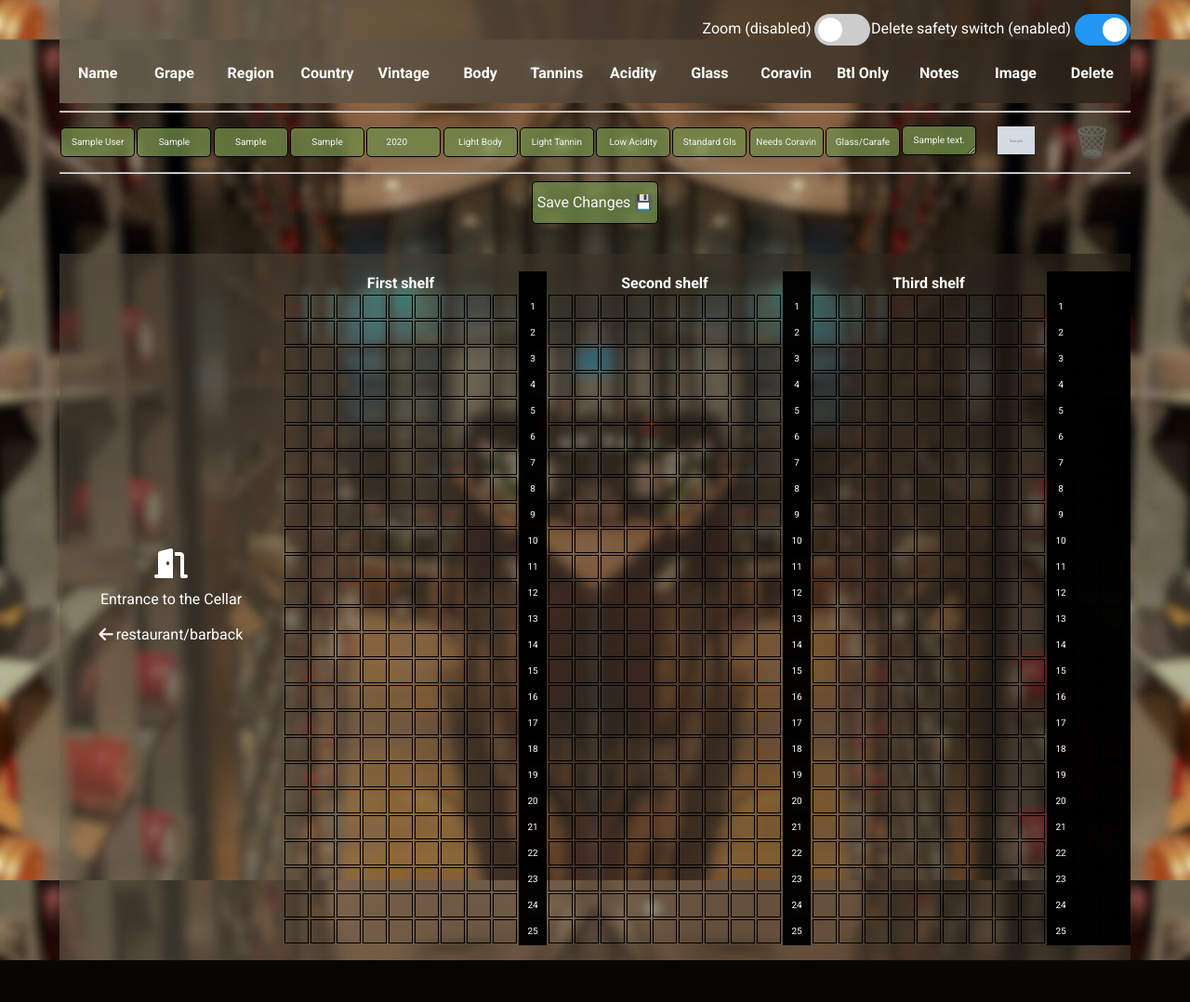
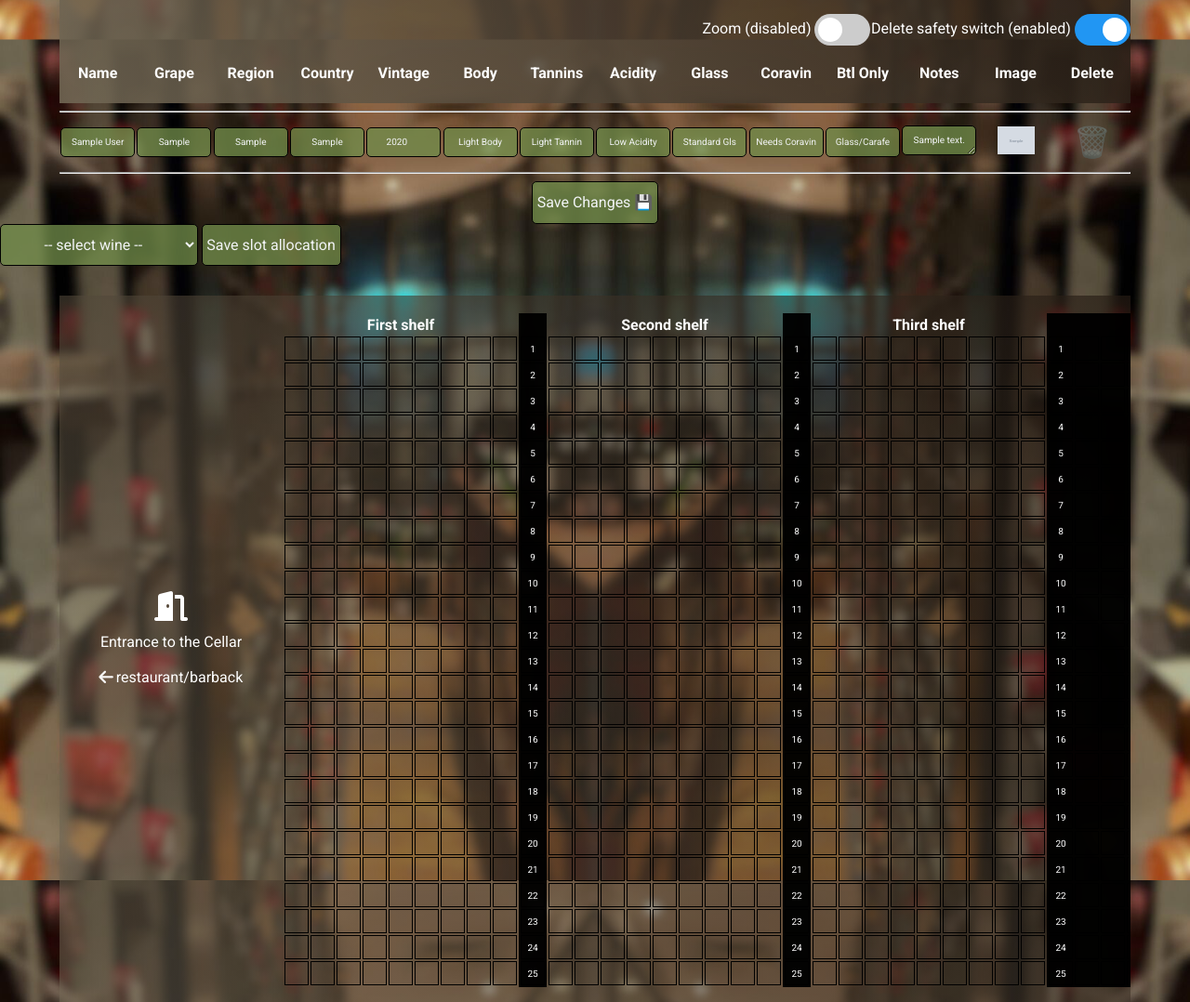
Before and after one commit to PawelKrezel/WineFinder, a Django app: page /add-new-wine/ in a window 1280 px wide. Shown: the part 878-1956 px from the top of the page at 93% size. Before the commit the page ends 1911 px from the top, so only its background shows below. Run offline with Django 5.2, Linux system fonts and the light colour scheme; a user stored in the database is signed in; tables that the repository leaves empty hold one stand-in row (values such as "Sample post"); grey boxes marked "Sample" are stand-in pictures; lists and menus that the app fills with data are empty; parts of the project's set-up code (start-up, migrations or seed data) failed here and were passed over; some libraries are stand-ins or nearby versions.

Commit message:
bare minimum functionality implemented for mapping wines. Had to change the models. Seems to work fine but I'm annoyed with it

```diff
--- a/wineadmin/models.py
+++ b/wineadmin/models.py
@@ -2,18 +2,6 @@ from django.db import models
 import uuid
 
 # Create your models here.
-class Slot(models.Model):
-    id = models.CharField(
-        max_length=20,
-        primary_key=True,
-        help_text="follows column-row-shelf format, for example 2-1-s1 means column 2, row 1, first shelf"
-    )
-    occupied = models.BooleanField(
-        default=False
-    )
-
-    def __str__(self):
-        return f"{self.id} occupied:{self.occupied}"
 
 class Wine(models.Model):
     id = models.UUIDField(
@@ -69,12 +57,24 @@ class Wine(models.Model):
     sommNotes = models.TextField(blank=True, null=True)
     imageURL = models.URLField(blank=True, null=True)
 
-    shelves = models.ManyToManyField(
-        Slot,
-        related_name="wines",
+    def __str__(self):
+        return f"{self.wine_name} {self.grape} ({self.vintage})"
+
+class Slot(models.Model):
+    id = models.CharField(
+        max_length=20,
+        primary_key=True,
+        help_text="follows column-row-shelf format, for example c2-r1-s1 means column 2, row 1, first shelf"
+    )
+    wine = models.ForeignKey(
+        Wine,
+        null=True,
         blank=True,
-        help_text="Slots where this wine is stored."
+        on_delete=models.SET_NULL,
+        related_name="slots"
     )
 
     def __str__(self):
-        return f"{self.wine_name} {self.grape} ({self.vintage})"
+        if self.wine:
+            return f"{self.id} -> {self.wine}"
+        return f"{self.id} [unallocated]"
--- a/wineadmin/static/wineadmin/css/cellar-map.css
+++ b/wineadmin/static/wineadmin/css/cellar-map.css
@@ -30,3 +30,15 @@
     vertical-align: middle;
     min-width: 15em;
 }
+.cellar-map-input{
+    display:none;
+}
+
+.shelfSlot label{
+    cursor:pointer;
+    display: block;
+    width: 100%;
+    height: 100%;
+    font-size: 1em;
+    line-height: 100%;
+}
--- a/wineadmin/static/wineadmin/js/draw-cellar.js
+++ b/wineadmin/static/wineadmin/js/draw-cellar.js
@@ -14,8 +14,33 @@ function drawShelf(width, height, shelfID, headerContent=" <br> ", addHeader=tru
                     msg = y;
                 }else{msg=""}
             }
-        cellID = `${x}-${y}-${shelfID}`;
-        htmlCode += `<td class="shelfSlot" id="${cellID}" value="${cellID}" title="${cellID}">${msg}</td>`;
+        // follows the column-row-shelf pattern
+        cellID = `c${x}-r${y}-${shelfID}`;
+        // html for actual slots will contain an input needed for wine allocation
+        if(shelfID.slice(0, 1) == "s"){
+
+            var display = msg;
+            var title = cellID;
+
+            if(typeof slotMap !== "undefined"){
+                if(slotMap[cellID]){
+                    display = "X";
+                    title = slotMap[cellID];
+                }
+            }
+
+            htmlCode += `<td class="shelfSlot" id="${cellID}" title="${title}">
+            <label for="input-${cellID}" class="cellar-map-label">${display}</label>
+            <input type="checkbox" name="slots" value="${cellID}" id="input-${cellID}" class="cellar-map-input">
+            </td>`;
+
+
+        }// html for non-slot cells (walls of the cellar) needs to be more simple
+        else{
+            htmlCode += `<td class="shelfSlot" id="${cellID}" value="${cellID}" title="${cellID}">${msg}</td>`;
+        }
+
+
         }
         htmlCode += `</tr>`;
     }
@@ -37,6 +62,27 @@ function drawCellar(){
     document.getElementById("g3-container").innerHTML = drawShelf(7, 25, "g3", "<br>", true, true);
     document.getElementById("g4-container").innerHTML = drawShelf(13, 25, "g4", "Curve Leading to the bar", true, true);
     document.getElementById("g5-container").innerHTML = drawShelf(1, 25, "g5", "<br>", true, true);
-    setEventListenersForAllCells()
+    setEventListenersForAllCells();
 }
 drawCellar();
+
+function setEventListenersForAllCells(){
+
+    var inputs = document.getElementsByClassName("cellar-map-input");
+    for (var i = 0; i < inputs.length; i++){
+
+        inputs[i].addEventListener("click", function(){
+
+            var cell = this.parentElement;
+
+            if(this.checked){
+                cell.style.backgroundColor = "#8c0808";
+            } else{
+                cell.style.backgroundColor = "";
+            }
+
+        });
+
+    }
+
+}
--- a/wineadmin/templates/wineadmin/cellar-map-editable.html
+++ b/wineadmin/templates/wineadmin/cellar-map-editable.html
@@ -3,6 +3,24 @@
 <!-- This code comes from my FYP prototype that is no longer in use -->
 <!-- https://github.com/PawelKrezel/WineFinder/blob/v1-partially-vibe-coded-with-GPT/index.html -->
 
+<form method="POST" action="{% url 'allocate_wine_slots' %}">
+    {% csrf_token %}
+
+    <!-- Map controls -->
+    <div>
+        <select name="wine_id" id="wine-selector" class="commonStyle commonStyleAsBlock" required>
+            <option value=""> -- select wine -- </option>
+            {% for wine in wines %}
+                <option value="{{ wine.id }}">
+                    {{ wine }}
+                </option>
+            {% endfor %}
+        </select>
+
+
+
+        <button class="commonStyle commonStyleAsBlock" type="submit">Save slot allocation</button>
+    </div>
 
     <!-- Mini map of the wine cellar -->
     <div id="mapContainer">
@@ -30,5 +48,10 @@
         </div>
     </div>
 
+</form>
+
+<script>
+    var slotMap = {{ slot_map|safe }};
+</script>
 
 <script src="{% static 'wineadmin/js/draw-cellar.js' %}"></script>
--- a/wineadmin/urls.py
+++ b/wineadmin/urls.py
@@ -9,4 +9,5 @@ urlpatterns = [
     path("login/", auth_views.LoginView.as_view(), name="login"),
     path("logout/", auth_views.LogoutView.as_view(), name="logout"),
     path('update-wines/', views.update_wines, name='update_wines'),
+    path('allocate-wine-slots/', views.allocate_wine_slots, name='allocate_wine_slots')
 ]
--- a/wineadmin/views.py
+++ b/wineadmin/views.py
@@ -4,18 +4,27 @@ from .forms import new_wine_form
 from django.shortcuts import redirect
 from .firebase_storage import upload_image
 from django.contrib.auth.decorators import login_required
-from .models import Wine
+from .models import Wine, Slot
 
 @login_required
 def wineadmin(request):
     form_new_wine = new_wine_form()
     wines = Wine.objects.all()
+    slots = Slot.objects.select_related("wine")
+
+    slot_map = {}
+
+    for slot in slots:
+        if slot.wine:
+            slot_map[slot.id] = str(slot.wine)
 
     template = loader.get_template('wineadmin/admin-panel.html')
 
     context = {
         "form_new_wine":form_new_wine,
-        "wines":wines
+        "wines":wines,
+        "slots":slots,
+        "slot_map":slot_map
     }
     return HttpResponse(template.render(context, request))
 
@@ -82,3 +91,21 @@ def update_wines(request):
                 wine.save()
 
     return redirect("wineadmin")
+
+@login_required
+def allocate_wine_slots(request):
+
+    if request.method == "POST":
+        wine_id = request.POST.get("wine_id")
+        slot_ids = request.POST.getlist("slots")
+
+        wine = Wine.objects.get(id=wine_id)
+
+        for slot_id in slot_ids:
+
+            slot = Slot.objects.get(id=slot_id)
+
+            slot.wine = wine
+            slot.save()
+
+    return redirect("wineadmin")
```
Also changed, not shown: wineadmin/populate_db_with_slots.py (added, +29 -0 lines), wineadmin/migrations/0009_alter_slot_id.py (added), wineadmin/migrations/0010_remove_slot_occupied_remove_wine_shelves_slot_wine.py (added). Lines whose indentation alone changed are shown as unchanged.
